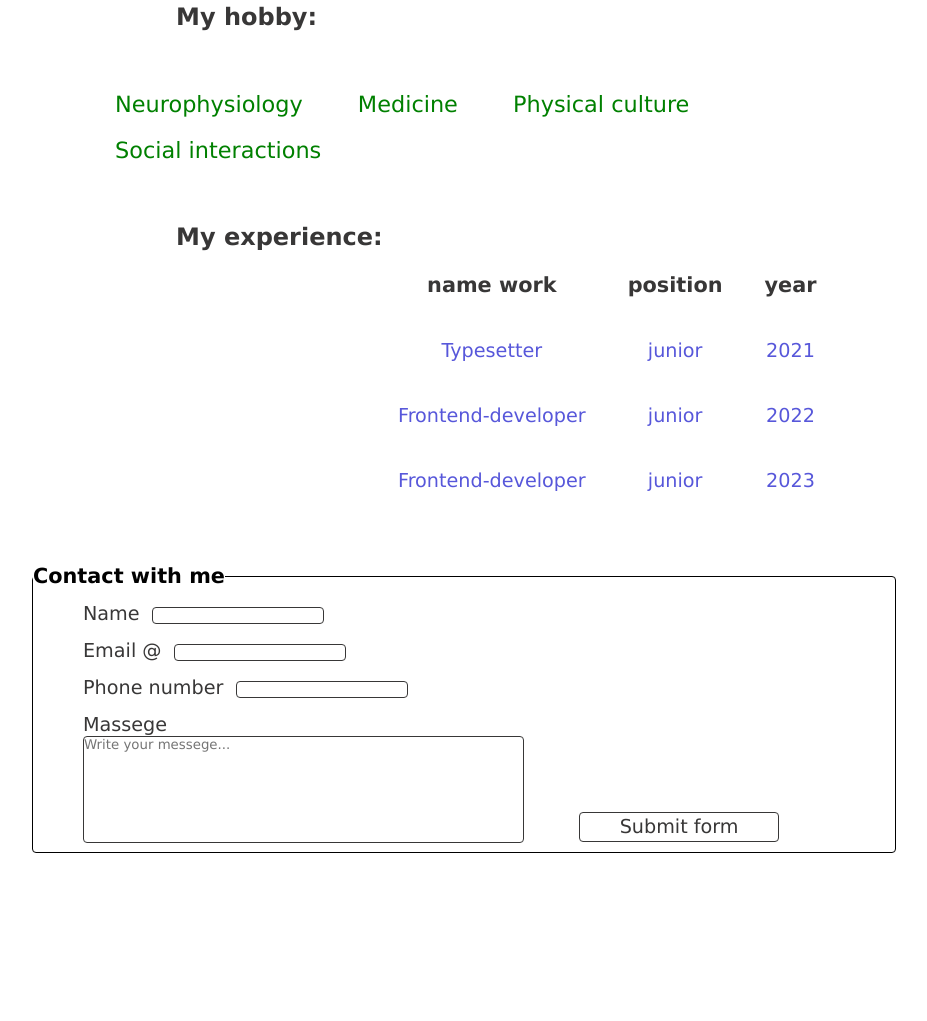
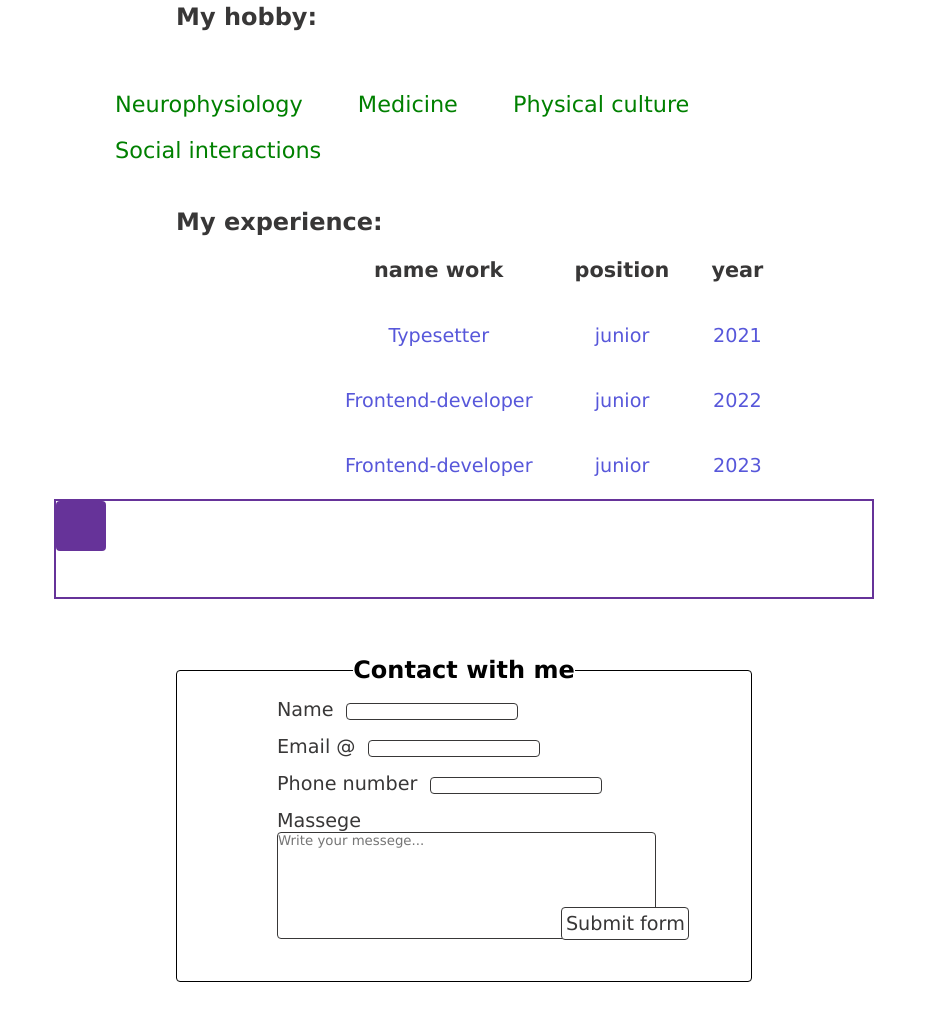
Before and after one commit to Waldemar-00/ResultSchool, a website: page index.html in a window 1280 px wide. Shown: the part 945-1966 px from the top of the page, without its empty margins (176-1103 px from the left). Before the commit the page ends 1798 px from the top, so only its background shows below. Drawn offline with Linux system fonts and the light colour scheme.

Commit message:
position: ..., translate=no, outline: none & another

```diff
--- a/index.html
+++ b/index.html
@@ -77,11 +77,18 @@
                     </table>
                 </div>
             </div>
+            <div class="wrapp-box">
+                <div class="relative">
+                    <div class="box">
+
+                    </div>
+                </div>
+            </div>
         </main>
         <footer>
             <div class="container">
                 <form id="employer" method='post' action="https://jsonplaceholder.typicode.com/posts" target="_blank"
-                    enctype="application/x-www-form-urlencoded" autocomplete="on">
+                    enctype="application/x-www-form-urlencoded" autocomplete="on" translate="no">
                     <fieldset>
                         <legend>Contact with me</legend>
                         <div class="for-wrapper">
@@ -101,8 +108,8 @@
                                 <div><label for="area">Massege</label></div>
                                 <textarea id="area" name="textarea" cols="50" rows="7"
                                     placeholder="Write your messege..." spellcheck="true"></textarea>
-                                <button type="submit">Submit form</button>
                             </div>
+                            <button type="submit">Submit form</button>
                         </div>
                     </fieldset>
                 </form>
--- a/style.css
+++ b/style.css
@@ -4,6 +4,10 @@
     margin: 0;
     padding: 0;
     box-sizing: border-box;
+}
+body {
+    width: 100%;
+    margin: auto;
 }
 a {
     color:#E54D26;
@@ -77,11 +81,11 @@ table thead th {
     text-align: center;
 }
 .div-work {
-    margin: 50px 0 0 25%;
+    margin: 3% 0 0 25%;
 }
 .table-work {
     max-width: 90%;
-    margin: 0 0 0 200px;
+    margin: 0 0 0 17%;
 }
 .table-work tr {
     height: 60px;
@@ -94,19 +98,20 @@ table thead th {
     height: 50px;
     padding: 20px;
 }
+form {
+    max-width: 50%;
+    margin: 5% auto 10% auto;
+}
 fieldset {
     border-radius: 4px;
     border: 1px solid #000;
 }
 legend {
+    text-align: center;
     font-family: inherit;
-    font-size: 1.3rem;
+    font-size: 1.5rem;
     color: #000;
     font-weight: bold;
-}
-form {
-    max-width: 75%;
-    margin: 50px auto 0;
 }
 form label {
     font-size: 1.2rem;
@@ -118,40 +123,48 @@ form div {
 form input, textarea {
     border: 1px solid rgb(56, 55, 55);
     border-radius: 4px;
+    outline: none;
+}
+form input:focus, textarea:focus {
+    transition: all 0.1s;
+    border: 2px solid rgb(56, 55, 55);
+    font-family: inherit;
 }
 textarea {
     max-width: 80%;
     resize: none;
 }
 .for-wrapper {
-    margin-left: 50px;
+    margin: 5px 0 5px 100px;
 }
 form button {
     font-family: inherit;
     cursor: pointer;
     display: inline-block;
     position: relative;
-    left: 50px;
-    bottom: 10px;
+    left: 60%;
+    bottom: 36px;
     font-size: 1.2rem;
     font-weight: 550;
-    width: 200px;
-    height: 30px;
+    width: 27%;
+    height: 33px;
     border: 1px solid rgb(56, 55, 55);
     border-radius: 4px;
     background-color: white;
 }
 form button:hover {
-    transition: all 0.4s;
+    transition: all 0.2s;
     background-color: rgb(216, 216, 216);
     color: rgb(56, 55, 55);
     font-size: 1rem;
+    border: 2px solid rgb(56, 55, 55);
 }
 form button:active {
     transition: all 0.2s;
     background-color: #fff;
     color: #000;
     font-size: 1.2rem;
+    border: 2px solid rgb(56, 55, 55);
 }
 .hr {
     height: 7px;
@@ -172,3 +185,30 @@ form button:active {
 .hr-b {
     background-color: #006EBA;
 }
+/*move box*/
+.wrapp-box {
+    width: 80%;
+    margin: auto;
+}
+.relative {
+    position: relative;
+    margin: 0 auto;
+    width: 80%;
+    height: 100px;
+    border: 2px solid rebeccapurple;
+}
+.box {
+    position: absolute;
+    width: 50px;
+    height: 50px;
+    border-radius: 4px;
+    background-color: rebeccapurple;
+}
+.box:hover {
+    left: 30px;
+    top: 20px;
+}
+.box:active {
+    left: 100px;
+    top: 20px;
+}
```
